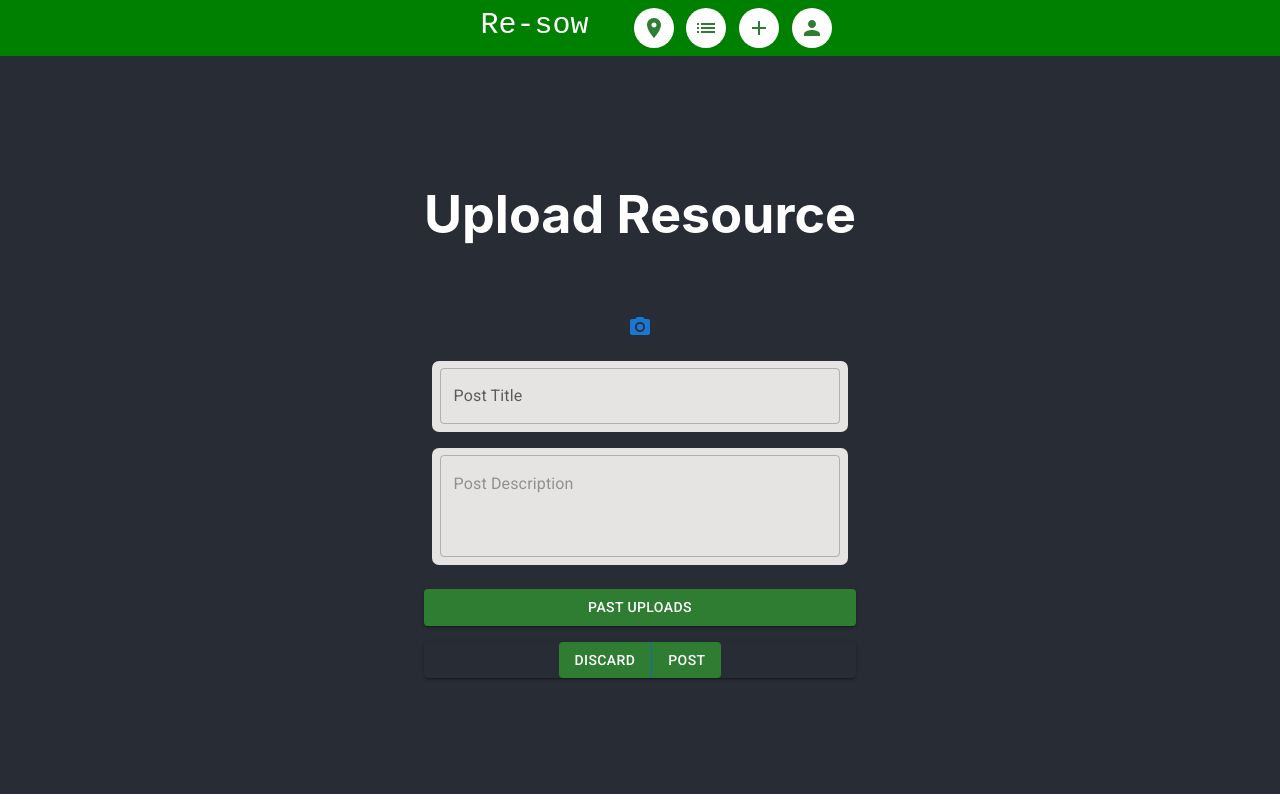
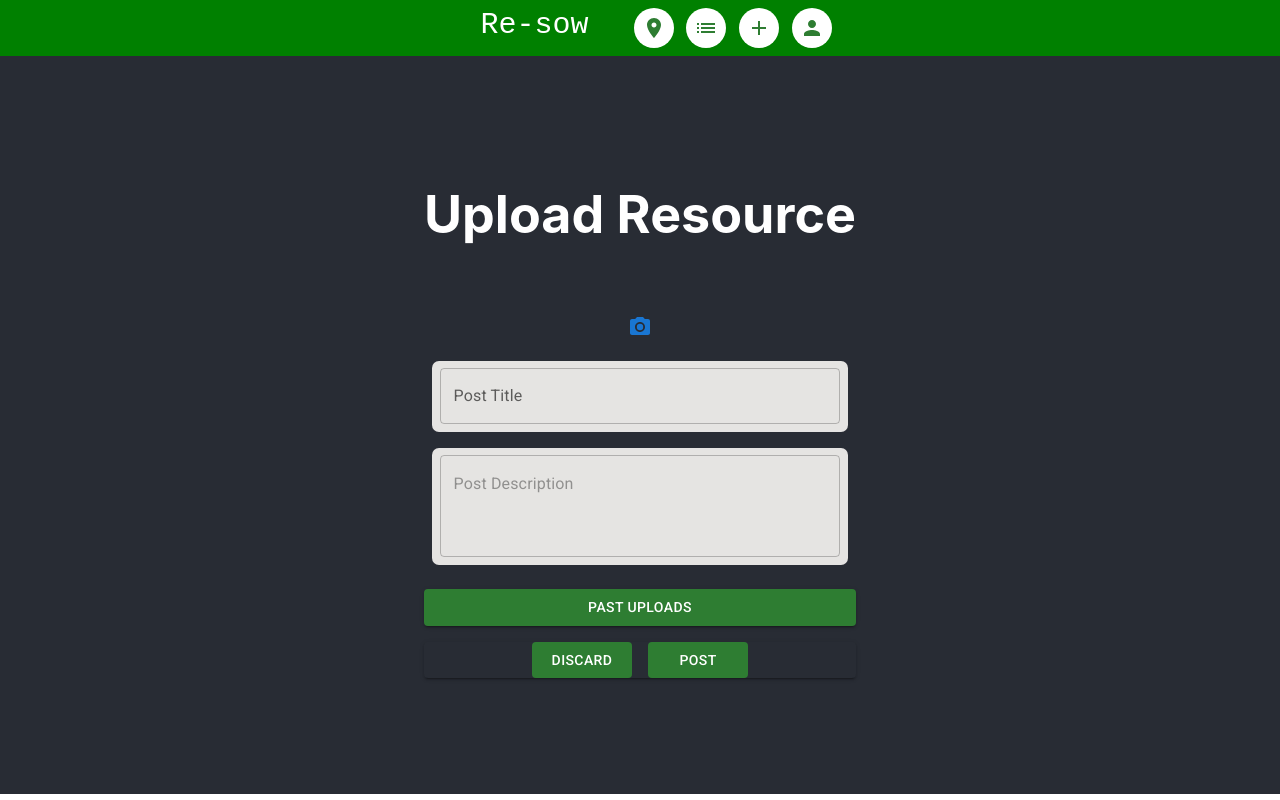
Before and after one commit to sachiniyer/resow, a React (Create React App) app in the folder front-end/: page /UploadItem in a window 1280 px wide. Built offline with nearby package versions, Linux system fonts and the light colour scheme.

Commit message:
Fixed the size of the buttons at the bottom

```diff
--- a/front-end/src/pages/UploadItem.js
+++ b/front-end/src/pages/UploadItem.js
@@ -8,6 +8,7 @@ import ButtonGroup from '@mui/material/ButtonGroup';
 import IconButton from '@mui/material/IconButton';
 import TextField from '@mui/material/TextField';
 import PhotoCamera from '@mui/icons-material/PhotoCamera';
+import Stack from '@mui/material/Stack';
 
 
 
@@ -97,9 +98,13 @@ function UploadItem() {
         <Button sx={{ marginTop: 2 }} color="success" href="/PastUpload" variant="contained">Past Uploads</Button>
 
         <ButtonGroup sx={{marginTop: 2, justifyContent: 'center'}} variant="contained" aria-label="outlined success button group">
-          <Button href='/' color="success">Discard</Button>
-          <Button onClick={postItem} color="success">Post</Button>
+          <Stack spacing={2} direction="row" alignItems="center" justifyContent="center">
+            <Button sx={{ width: 100}} href='/' color="success" variant="contained">Discard</Button>
+            <Button sx={{ width: 100}} onClick={postItem} color="success" variant="contained">Post</Button>
+          </Stack>
         </ButtonGroup>
+
+
 
 
 
```
